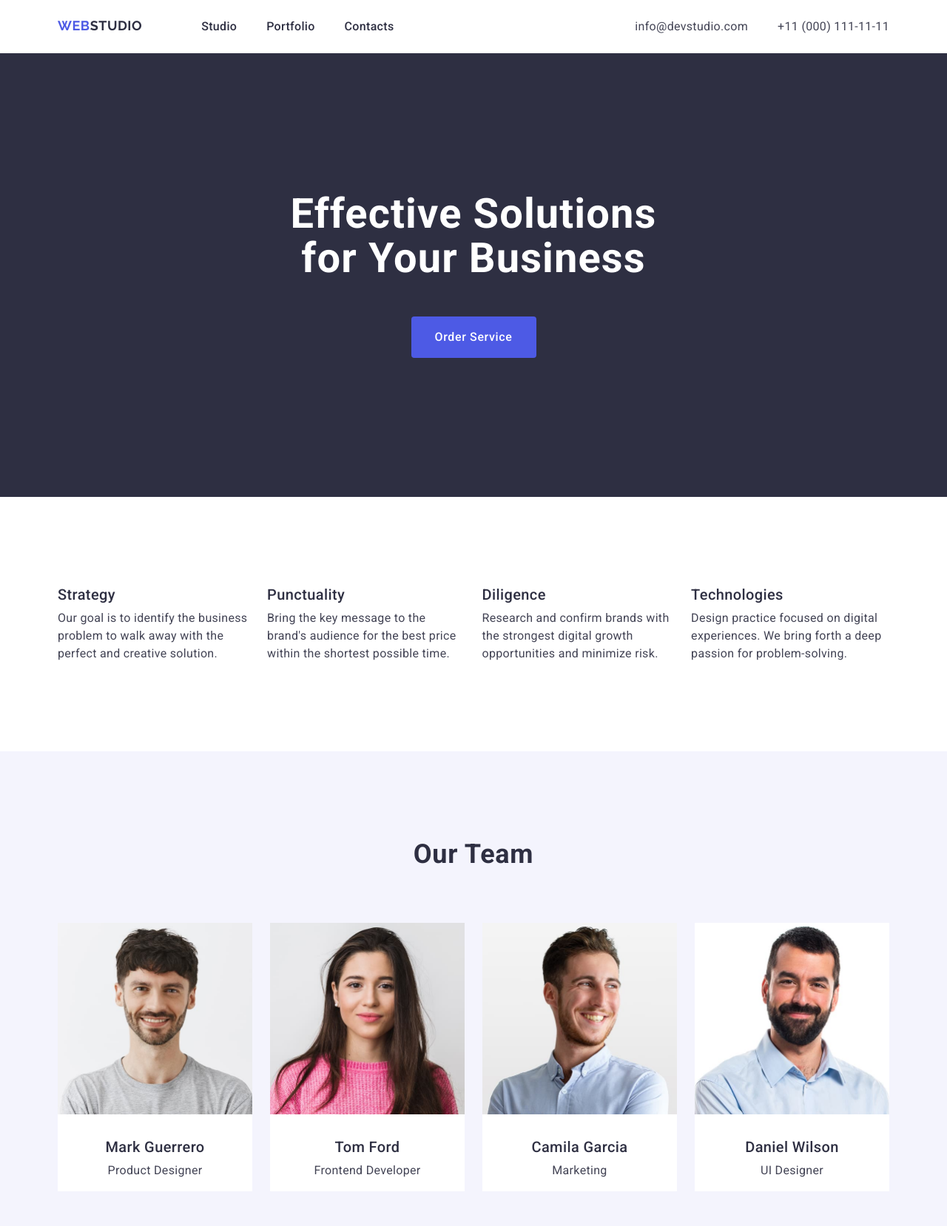
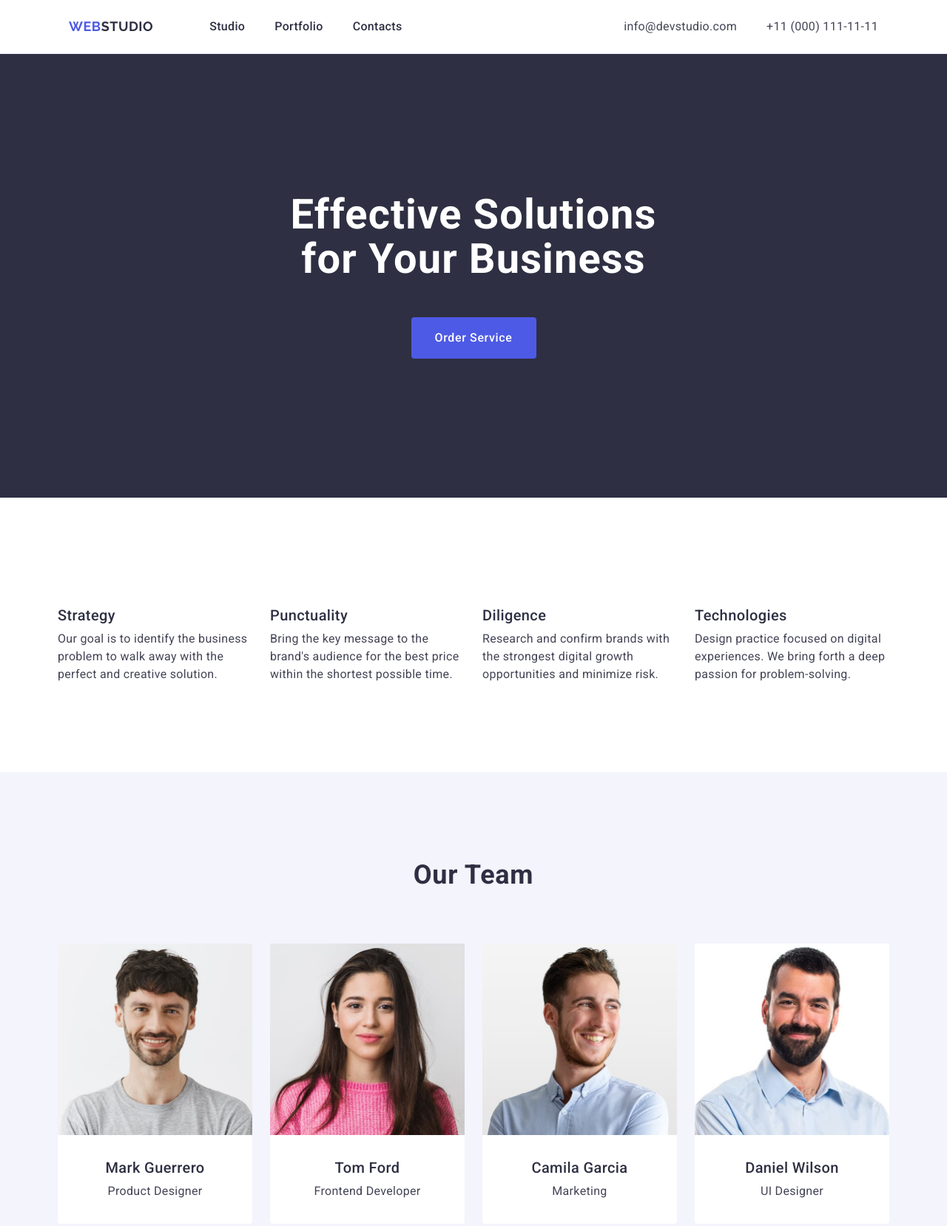
Before and after one commit to Njavl/goit-markup-hw-03, a plain HTML site: page index.html in a window 1280 px wide. Shown: the top 1658 px of the page at 74% size. Drawn offline with nearby package versions, Linux system fonts and the light colour scheme.

Commit message:
correct a mistake

```diff
--- a/css/style.css
+++ b/css/style.css
@@ -65,9 +65,12 @@ img {
 /*============================*/
 
 .header {
+  border-bottom: 1px solid var(--cornflower);
 }
 
 .header .container {
+  width: 1158px;
+  padding: 0 15px;
   display: flex;
   justify-content: space-between;
 }
@@ -76,6 +79,8 @@ img {
 }
 
 .header-navigation {
+  display: flex;
+  align-items: center;
 }
 
 .header-logo {
@@ -94,12 +99,11 @@ img {
 }
 
 .header-navigation-list {
-  display: inline-flex;
+  display: flex;
   gap: 40px;
 }
 
 .header-nav-item {
-  padding: 24px 0;
 }
 
 .header-nav-link {
@@ -108,6 +112,7 @@ img {
   line-height: 1.5;
   letter-spacing: 0.02em;
   color: var(--navy-blue);
+  padding: 24px 0;
 }
 
 .header-nav-link:hover {
@@ -172,6 +177,8 @@ img {
   letter-spacing: 0.02em;
   text-align: center;
   color: var(--white);
+  max-width: 496px;
+  margin: 0 auto;
   margin-bottom: 48px;
 }
 .hero-btn {
@@ -204,7 +211,7 @@ img {
 }
 
 .features-title {
-  display: none;
+  visibility: hidden;
 }
 
 .features-list {
@@ -213,7 +220,7 @@ img {
 }
 
 .features-item {
-  width: calc((100%- (24 * 3)) / 4);
+  width: calc((100% - 72px) / 4);
 }
 
 .features-item-subtitle {
@@ -257,19 +264,17 @@ img {
 
 .team-item {
   background-color: var(--white);
-  width: calc((100%- (24 * 3)) / 4);
+  width: calc((100% - 72px) / 4);
+  border-radius: 0px 0px 4px 4px;
 }
+
 .team-item-img {
   max-width: 100%;
   object-fit: cover;
 }
 
 .team-about-item {
-  padding: 32px 16px 16px 16px;
-  display: flex;
-  flex-direction: column;
-  justify-content: center;
-  gap: 8px;
+  padding: 32px 0;
 }
 
 .team-item-subtitle {
@@ -279,6 +284,7 @@ img {
   letter-spacing: 0.02em;
   text-align: center;
   color: var(--navy-blue);
+  margin-bottom: 8px;
 }
 .team-item-description {
   font-size: 16px;
@@ -313,7 +319,6 @@ img {
 
 .portfolio-item {
   width: calc((100% - 48px) / 3);
-  border: 1px solid var(--cornflower);
 }
 .portfolio-item-img {
   max-width: 100%;
@@ -322,6 +327,8 @@ img {
 
 .portfolio-about-item {
   padding: 32px 16px;
+  border: 1px solid var(--cornflower);
+  border-top: none;
 }
 
 .portfolio-item-subtitle {
@@ -349,9 +356,6 @@ img {
 }
 
 .footer .container {
-  display: flex;
-  flex-direction: column;
-  gap: 16px;
 }
 
 .footer-logo {
@@ -362,6 +366,8 @@ img {
   letter-spacing: 0.03em;
   text-transform: uppercase;
   color: var(--iris);
+  display: inline-block;
+  margin-bottom: 16px;
 }
 .footer-logo-accent {
   color: var(--cloud);
--- a/index.html
+++ b/index.html
@@ -57,16 +57,13 @@
     <main>
       <section class="hero">
         <div class="container">
-          <h1 class="hero-title">
-            Effective Solutions <br />
-            for Your Business
-          </h1>
+          <h1 class="hero-title">Effective Solutions for Your Business</h1>
           <button type="button" class="hero-btn">Order Service</button>
         </div>
       </section>
       <section class="features">
         <div class="container">
-          <h2 class="features-title">Features</h2>
+          <h2 class="features-title visually-hidden">Features</h2>
           <ul class="features-list">
             <li class="features-item">
               <h3 class="features-item-subtitle">Strategy</h3>
```
